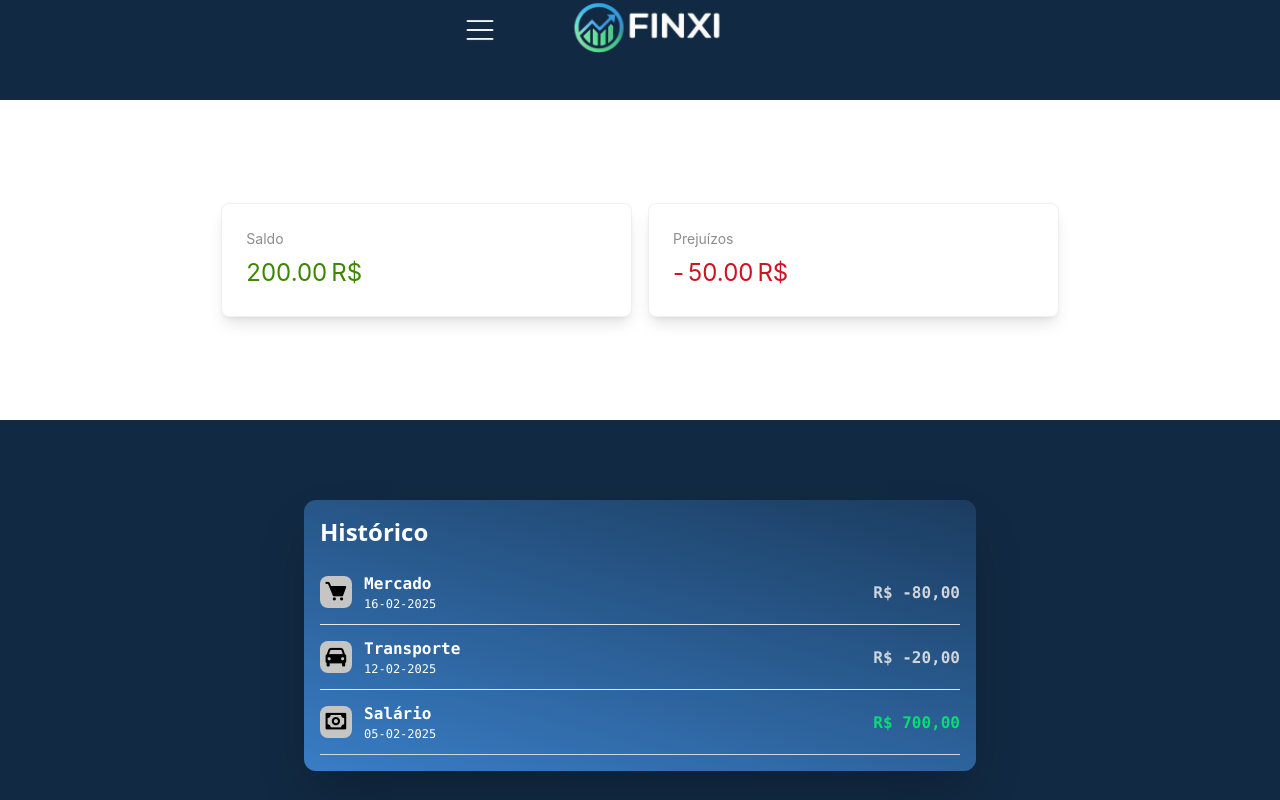
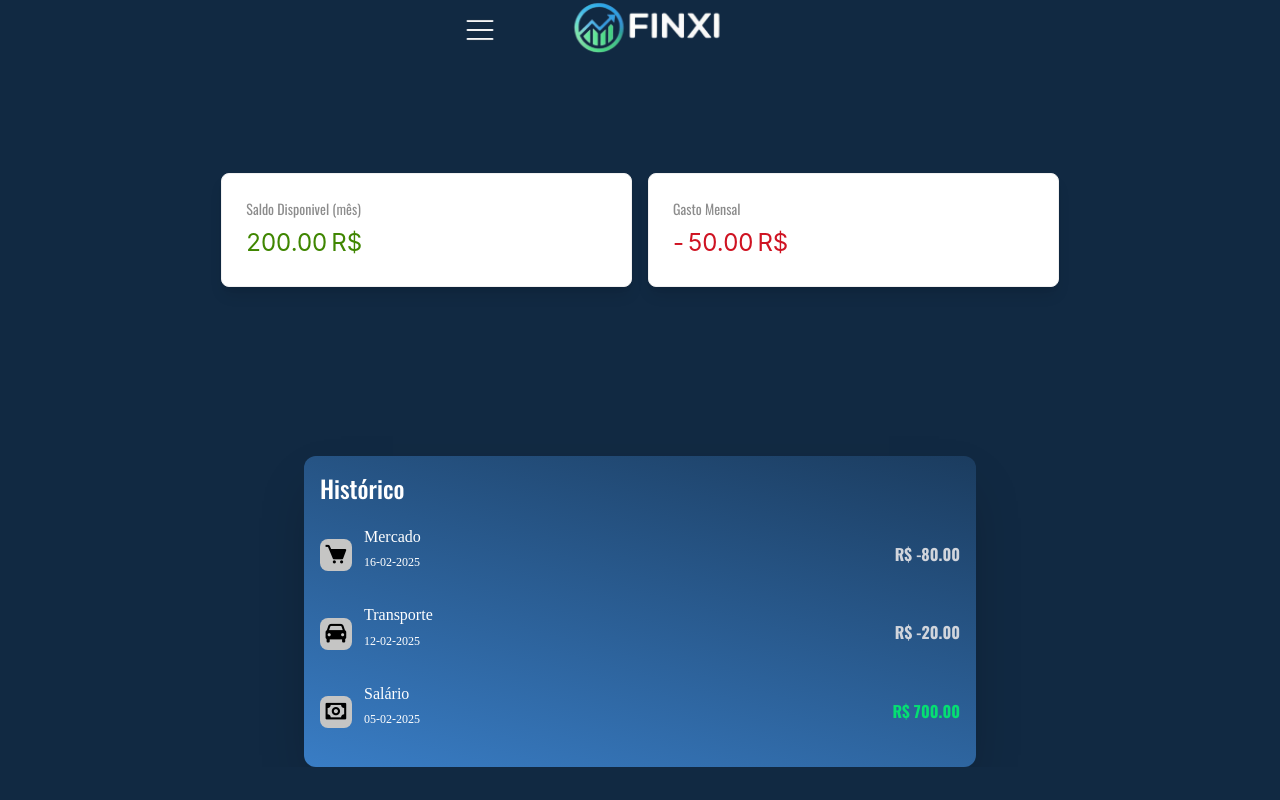
Before and after one commit to dilucas00/web-app-responsive, a React (Vite) app in the folder vite-project/: page / in a window 1280 px wide. Shown: the top 800 px of the page. Built offline with nearby package versions, Linux system fonts and the light colour scheme.

Commit message:
Adicionado a função de inserir transação

```diff
--- a/vite-project/index.html
+++ b/vite-project/index.html
@@ -2,7 +2,7 @@
 <html lang="pt-br">
   <head>
     <meta charset="UTF-8" />
-    <link rel="icon" type="image/svg+xml" href="/vite.svg" />
+    <link rel="icon" href="/vite-project/logo-finxi-fav.png" />
     <meta name="viewport" content="width=device-width, initial-scale=1.0" />
     <title>Finxi - Seu webapp de finanças</title>
   </head>
--- a/vite-project/package.json
+++ b/vite-project/package.json
@@ -10,6 +10,7 @@
     "preview": "vite preview"
   },
   "dependencies": {
+    "@ant-design/icons": "^5.6.1",
     "@tailwindcss/vite": "^4.0.6",
     "antd": "^5.24.1",
     "boxicons": "^2.1.4",
--- a/vite-project/src/App.css
+++ b/vite-project/src/App.css
@@ -1,11 +1,10 @@
+@import url('https://fonts.googleapis.com/css2?family=Josefin+Sans:ital,wght@0,100..700;1,100..700&family=Lora:ital,wght@0,400..700;1,400..700&family=Oswald:wght@200..700&family=Raleway:ital,wght@0,100..900;1,100..900&display=swap');
 @import "tailwindcss";
-@import url('https://fonts.googleapis.com/css2?family=Josefin+Sans:ital,wght@0,100..700;1,100..700&family=Lora:ital,wght@0,400..700;1,400..700&family=Oswald:wght@200..700&family=Raleway:ital,wght@0,100..900;1,100..900&display=swap');
+
 
 .font-oswald {
     font-family: "Oswald", serif;
-    font-optical-sizing: auto;
-    font-weight: 700;
-    font-style: normal;
+
 }
 .font-montserrat{
     font-family: "Montserrat", serif;
@@ -15,6 +14,9 @@
 body{
     background-color:#112942;
 }
+html{
+    background-color:#112942
+}
 
 .bg-gradient-custom {
     background-image: linear-gradient(195deg, #1B3C5F, #397DC5);
--- a/vite-project/src/App.jsx
+++ b/vite-project/src/App.jsx
@@ -1,8 +1,8 @@
 import './App.css'
 import SideBarM  from './components/SideBarM';
-import TableHistoric from './components/TableHistoric';
 import CardExemplo from './components/CardExample';
-import AddHistoric from './components/AddHistoric';
+import FinanceManager from './components/FinanceManager';
+import 'antd/dist/reset.css';
 
 function App() {
 
@@ -11,8 +11,8 @@ function App() {
     <>
       <SideBarM></SideBarM>
       <CardExemplo></CardExemplo>
-      <TableHistoric></TableHistoric>
-      <AddHistoric></AddHistoric>
+      <FinanceManager></FinanceManager>
+
     </>
   )
 }
--- a/vite-project/src/components/AddHistoric.jsx
+++ b/vite-project/src/components/AddHistoric.jsx
@@ -1,7 +1,7 @@
 import React, { useState } from "react";
-import { Modal, Button, Input } from "antd"; // Certifique-se de instalar o Ant Design
+import { Modal, Button, Input } from "antd";
 
-function AddHistoric() {
+function AddHistoric({ onAdd }) {
   const [isModalOpen, setIsModalOpen] = useState(false);
   const [categoria, setCategoria] = useState("");
   const [data, setData] = useState("");
@@ -11,15 +11,34 @@ function AddHistoric() {
   const handleOk = () => setIsModalOpen(false);
   const handleCancel = () => setIsModalOpen(false);
 
+
+  const formatarData = (data) => {
+    const [ano, mes, dia] = data.split("-");
+    return `${dia}-${mes}-${ano}`;
+  };
+
   const handleSubmit = (e) => {
     e.preventDefault();
-    console.log({ categoria, data, valor });
+
+
+    const dataFormatada = formatarData(data);
+
+    const newTransaction = {
+      category: categoria,
+      date: dataFormatada,
+      value: parseFloat(valor),
+    };
+
+    onAdd(newTransaction);
+    setCategoria("");
+    setData("");
+    setValor("");
     handleOk();
   };
 
   return (
-    <div className="flex justify-center items-center h-80 flex-col">
-      <span className="text-white text-lg font-mono">
+    <div className="flex justify-center bg-[#112942] w-full items-center h-80 flex-col">
+      <span className="text-white text-3xl font-oswald">
         Adicione uma nova transação
       </span>
 
@@ -45,8 +64,6 @@ function AddHistoric() {
       </button>
 
       <Modal
-
-
         title="Insira as informações abaixo"
         open={isModalOpen}
         onOk={handleOk}
@@ -54,20 +71,23 @@ function AddHistoric() {
         footer={null} // Remove os botões padrões
       >
         <form onSubmit={handleSubmit} className="flex flex-col gap-5 space-y-3">
+          {/* Campo de Categoria (Texto Livre) */}
           <Input
-
-            type="text"
             placeholder="Categoria"
             value={categoria}
             onChange={(e) => setCategoria(e.target.value)}
             required
           />
+
+          {/* Campo de Data */}
           <Input
             type="date"
             value={data}
             onChange={(e) => setData(e.target.value)}
             required
           />
+
+          {/* Campo de Valor */}
           <Input
             type="number"
             placeholder="Digite o valor em R$"
@@ -75,6 +95,8 @@ function AddHistoric() {
             onChange={(e) => setValor(e.target.value)}
             required
           />
+
+          {/* Botões de Ação */}
           <div className="flex justify-between mt-4">
             <Button onClick={handleCancel}>Cancelar</Button>
             <Button className="bg-gradient-custom" type="primary" htmlType="submit">
--- a/vite-project/src/components/CardExample.jsx
+++ b/vite-project/src/components/CardExample.jsx
@@ -4,12 +4,13 @@ import { Card, Col, Row, Statistic } from 'antd';
 
 function CardExample() {
   return (
-    <div className="w-full bg-white  h-80 flex justify-center items-center mt-10">
+    <div className="w-full bg-[#112942] h-65  flex justify-center items-center mt-10">
       <Row gutter={16} className="w-full justify-center">
         <Col xs={24} sm={24} md={12} lg={10} xl={8} className="flex p-2">
-          <Card className="w-full shadow-lg hover:shadow-xl transition-shadow">
+          <Card className="w-full shadow-lg hover:shadow-xl hover:scale-105 transition-transform duration-300 ">
             <Statistic
-              title="Saldo"
+              className='font-oswald'
+              title="Saldo Disponivel (mês)"
               value={200.0}
               precision={2}
               valueStyle={{ color: '#3f8600' }}
@@ -19,9 +20,10 @@ function CardExample() {
         </Col>
 
         <Col xs={24} sm={24} md={12} lg={10} xl={8} className="flex p-2">
-          <Card className="w-full shadow-lg hover:shadow-xl transition-shadow">
+          <Card className="w-full shadow-lg hover:scale-105 transition-transform duration-300 ">
             <Statistic
-              title="Prejuízos"
+              className='font-oswald'
+              title="Gasto Mensal"
               value={50.0}
               precision={2}
               valueStyle={{ color: '#cf1322' }}
--- /dev/null
+++ b/vite-project/src/components/FinanceManager.jsx
@@ -0,0 +1,60 @@
+import React, { useState } from 'react';
+import LineTable from './LineTable';
+import AddHistoric from './AddHistoric';
+
+function FinanceManager() {
+  const [transactions, setTransactions] = useState([
+    {
+      category: "Mercado",
+      date: "16-02-2025",
+      value: -80,
+      icon: "bx bxs-cart",
+      color: "text-gray-300"
+    },
+    {
+      category: "Transporte",
+      date: "12-02-2025",
+      value: -20,
+      icon: "bx bxs-car",
+      color: "text-gray-300"
+    },
+    {
+      category: "Salário",
+      date: "05-02-2025",
+      value: 700,
+      icon: "bx bx-money",
+      color: "text-green-400"
+    }
+  ]);
+
+  const handleAddTransaction = (newTransaction) => {
+    setTransactions(prev => {
+      const updatedTransactions = [...prev];
+      updatedTransactions.splice(prev.length - 1, 0, {
+        ...newTransaction,
+        value: parseFloat(newTransaction.value),
+        icon: getIconByCategory(newTransaction.category),
+        color: newTransaction.category === "Salário"
+          ? "text-green-400"
+          : "text-gray-300"
+      });
+      return updatedTransactions;
+    });
+  };
+
+  const getIconByCategory = (category) => ({
+    "Mercado": "bx bxs-cart",
+    "Transporte": "bx bxs-car",
+    "Salário": "bx bx-money"
+  })[category] || "bx bx-question-mark";
+
+  return (
+    <div className="min-h-screen bg-[#112942] p-4">
+        <LineTable transactions={transactions} />
+        <AddHistoric onAdd={handleAddTransaction} />
+
+    </div>
+  );
+}
+
+export default FinanceManager;
--- a/vite-project/src/components/LineTable.jsx
+++ b/vite-project/src/components/LineTable.jsx
@@ -1,58 +1,29 @@
 import React from 'react';
 import "boxicons/css/boxicons.min.css";
 
-function LineTable() {
+function LineTable({ transactions }) {
   return (
-    <div className="w-full sm:max-w-md md:max-w-lg lg:max-w-xl xl:max-w-2xl mx-auto mt-20 bg-gradient-custom rounded-xl p-4 shadow-2xl ">
-      <h3 className="mb-3 font-bold text-2xl text-white font-sans">Histórico</h3>
+    <div className="w-full bg-gradient-custom sm:max-w-md md:max-w-lg lg:max-w-xl xl:max-w-2xl mx-auto mt-20  rounded-xl p-4 shadow-2xl ">
+      <h3 className="mb-3 font-bold text-2xl text-white font-oswald">Histórico</h3>
 
-      {/* CONTAINER MERCADO */}
-      <div className="flex flex-col sm:flex-row items-start sm:items-center border-b border-gray-200 py-3">
+      {transactions.map((transaction, index) => (
+      <div key={index} className="flex flex-col sm:flex-row items-start sm:items-center py-3">
         <div className="flex items-center">
           <div className="w-8 h-8 rounded-lg bg-[#c5c5c4] flex justify-center items-center mr-3">
-            <i className="bx bxs-cart bx-sm"></i>
+            <i className={`${transaction.icon} bx-sm`}></i>
           </div>
           <div>
-            <h3 className="font-bold font-mono text-white">Mercado</h3>
-            <p className="font-light text-xs font-mono text-white">16-02-2025</p>
+            <h3 className="font-bold font-montserrat text-white">{transaction.category}</h3>
+            <p className="font-light text-xs font-montserrat text-white">{transaction.date}</p>
           </div>
         </div>
         <div className="mt-2 sm:mt-0 sm:ml-auto">
-          <span className="font-bold text-gray-300 font-mono">R$ -80,00</span>
+          <span className={`${transaction.color} font-bold font-oswald`}>
+            R$ {transaction.value.toFixed(2)} {/* Exibe o valor como foi salvo */}
+          </span>
         </div>
       </div>
-
-      {/* CONTAINER TRANSPORTE */}
-      <div className="flex flex-col sm:flex-row items-start sm:items-center border-b border-gray-200 py-3">
-        <div className="flex items-center">
-          <div className="w-8 h-8 rounded-lg bg-[#c5c5c4] flex justify-center items-center mr-3">
-            <i className="bx bxs-car bx-sm"></i>
-          </div>
-          <div>
-            <h3 className="font-bold font-mono text-white">Transporte</h3>
-            <p className="font-light font-mono text-xs text-white">12-02-2025</p>
-          </div>
-        </div>
-        <div className="mt-2 sm:mt-0 sm:ml-auto">
-          <span className="font-bold text-gray-300 font-mono">R$ -20,00</span>
-        </div>
-      </div>
-
-      {/* CONTAINER SALÁRIO */}
-      <div className="flex flex-col sm:flex-row items-start sm:items-center border-b border-gray-300 py-3">
-        <div className="flex items-center">
-          <div className="w-8 h-8 rounded-lg bg-[#c5c5c4] flex justify-center items-center mr-3">
-            <i className="bx bx-money bx-sm"></i>
-          </div>
-          <div>
-            <h3 className="font-bold font-mono text-white">Salário</h3>
-            <p className="font-light text-xs font-mono text-white">05-02-2025</p>
-          </div>
-        </div>
-        <div className="mt-2 sm:mt-0 sm:ml-auto">
-          <span className="font-bold text-green-400 font-mono">R$ 700,00</span>
-        </div>
-      </div>
+    ))}
     </div>
   );
 }
--- a/vite-project/src/components/TableHistoric.jsx
+++ /dev/null
@@ -1,13 +0,0 @@
-import React from 'react'
-import LineTable from './LineTable';
-
-const TableHistoric = () => {
-  return (
-    <div>
-        <LineTable></LineTable>
-
-    </div>
-  )
-}
-
-export default TableHistoric
```
Also changed, not shown: vite-project/logo-finxi-fav.png (added), 1 other file (tests, documents, lock files or other folders).
